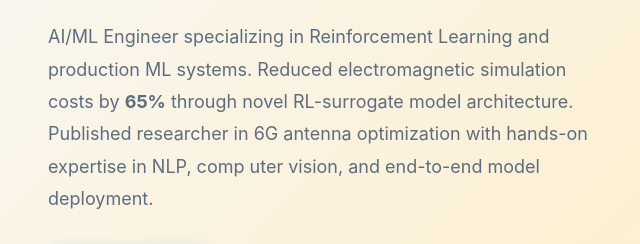
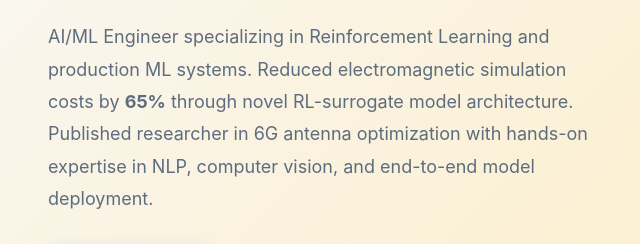
Before and after one commit to DNSdecoded/DNSdecoded.github.io, a plain HTML site: page index.html in a window 1280 px wide. Shown: the part 368-612 px from the top of the page, 24-664 px from the left. Drawn offline with Linux system fonts and the light colour scheme.

Commit message:
Update index.html

```diff
--- a/index.html
+++ b/index.html
@@ -107,7 +107,7 @@
                         AI/ML Engineer specializing in <span class="highlight">Reinforcement Learning</span>
                         and production ML systems. Reduced electromagnetic simulation costs by <strong>65%</strong>
                         through novel RL-surrogate model architecture. Published researcher in 6G antenna
-                        optimization with hands-on expertise in NLP, comp   uter vision, and end-to-end model deployment.
+                        optimization with hands-on expertise in NLP, computer vision, and end-to-end model deployment.
                     </p>
                     <div class="hero-cta">
                         <a href="#contact" class="btn btn-primary">Get In Touch</a>
```
